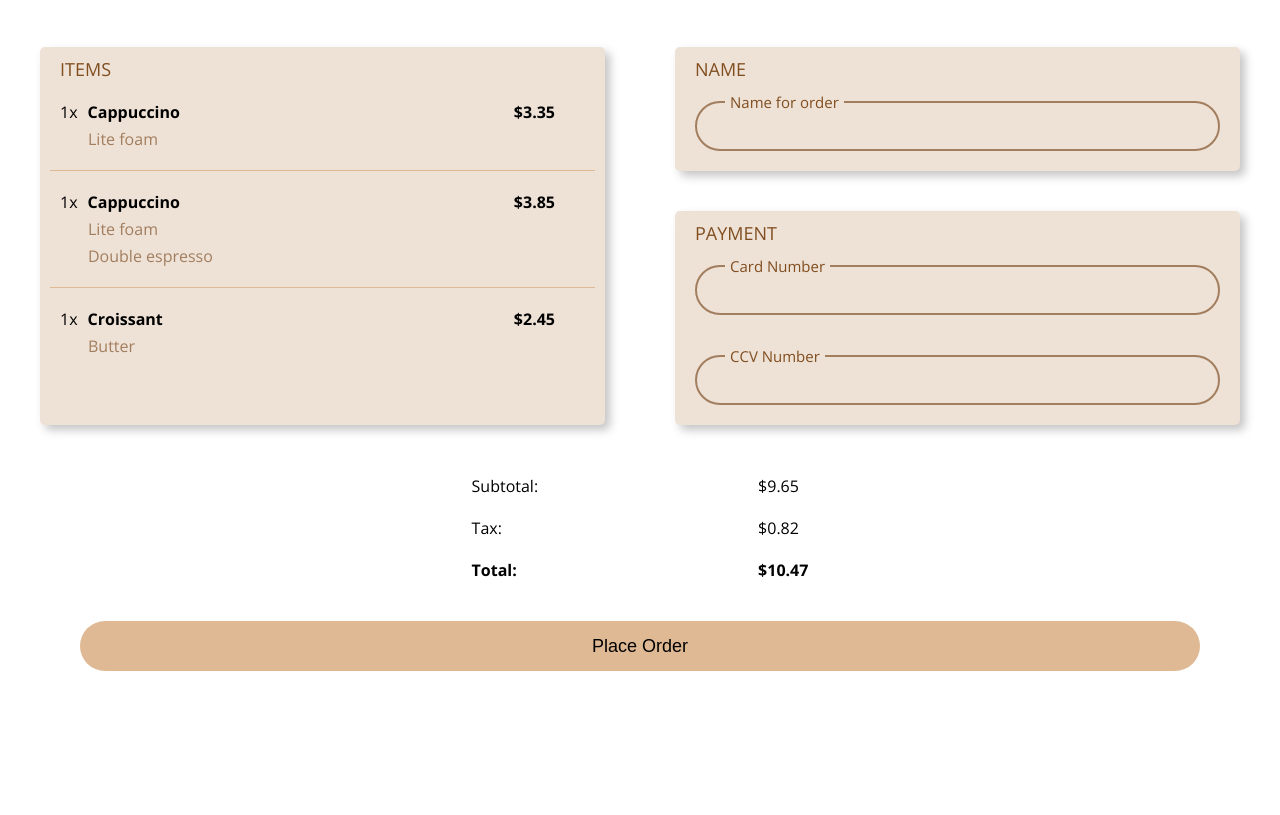
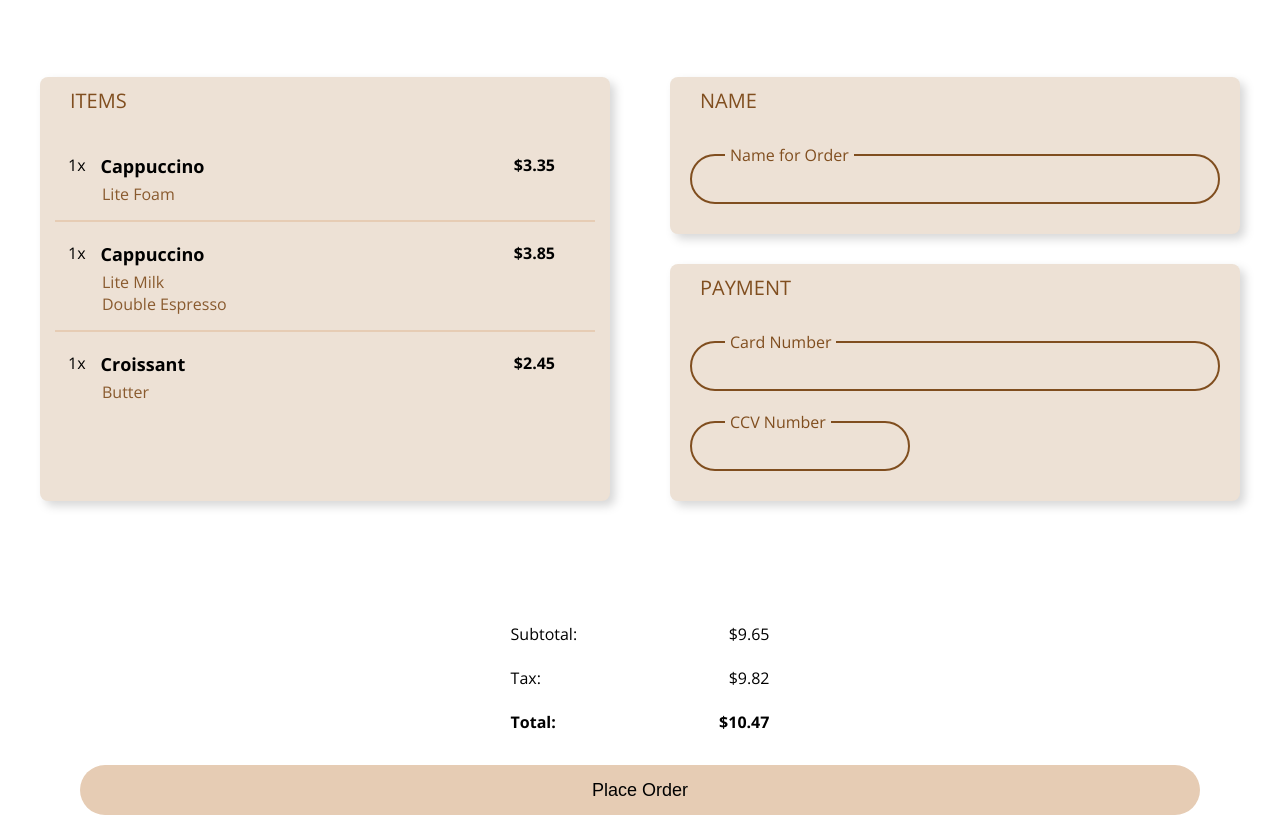
Before and after one commit to TimurJ/coffee-masters-project, a plain HTML site: page index.html in a window 1280 px wide. Shown: the part 103-918 px from the top of the page. Before the commit the page ends 800 px from the top, so only its background shows below. Drawn offline with nearby package versions, Linux system fonts and the light colour scheme.

Commit message:
final changes

```diff
--- a/index.html
+++ b/index.html
@@ -10,92 +10,95 @@
     />
     <title>Coffee Masters</title>
   </head>
+
   <body>
-    <section class="header">
+    <header class="header">
       <img
-        class="brand-logo"
+        class="brand-image"
         src="https://btholt.github.io/complete-intro-to-web-dev-v3/images/coffee_masters_logo.png"
         alt="coffee masters logo"
       />
       <h1 class="brand-name">Coffee Masters</h1>
-    </section>
+    </header>
 
     <section class="main">
-      <section class="items">
-        <h2 class="section-title">Items</h2>
+      <section class="items container">
+        <h2 class="container-title">Items</h2>
 
-        <div class="item">
-          <div class="amount-name">
+        <section class="item">
+          <div class="item-amount-and-name">
             <div class="item-amount">1x</div>
             <div class="item-name">Cappuccino</div>
           </div>
           <div class="item-price">$3.35</div>
-          <div class="extras">
-            <div class="item-extras">Lite foam</div>
-          </div>
-        </div>
+          <ul class="item-extras">
+            <li class="item-extra">Lite Foam</li>
+          </ul>
+        </section>
 
-        <div class="item">
-          <div class="amount-name">
+        <section class="item">
+          <div class="item-amount-and-name">
             <div class="item-amount">1x</div>
             <div class="item-name">Cappuccino</div>
           </div>
           <div class="item-price">$3.85</div>
-          <div class="extras">
-            <div class="item-extras">Lite foam</div>
-            <div class="item-extras">Double espresso</div>
-          </div>
-        </div>
+          <ul class="item-extras">
+            <li class="item-extra">Lite Milk</li>
+            <li class="item-extra">Double Espresso</li>
+          </ul>
+        </section>
 
-        <div class="item">
-          <div class="amount-name">
+        <section class="item">
+          <div class="item-amount-and-name">
             <div class="item-amount">1x</div>
             <div class="item-name">Croissant</div>
           </div>
           <div class="item-price">$2.45</div>
-          <div class="extras">
-            <div class="item-extras">Butter</div>
-          </div>
+          <ul class="item-extras">
+            <li class="item-extra">Butter</li>
+          </ul>
+        </section>
+      </section>
+
+      <section class="name container">
+        <h2 class="container-title">Name</h2>
+
+        <div class="input-container">
+          <label class="input-label" for="name">Name for Order</label>
+          <input type="text" class="input" id="name" />
         </div>
       </section>
 
-      <section class="name">
-        <h2 class="section-title">Name</h2>
-        <div class="input-and-label">
-          <label class="input-label" for="name">Name for order</label>
-          <input class="checkout-input" id="name" type="text" />
+      <section class="payment container">
+        <h2 class="container-title">Payment</h2>
+
+        <div class="input-container">
+          <label class="input-label" for="card-number">Card Number</label>
+          <input type="number" class="input" id="card-number" />
+        </div>
+
+        <div class="input-container">
+          <label class="input-label" for="ccv">CCV Number</label>
+          <input type="number" class="input ccv" id="ccv" />
         </div>
       </section>
 
-      <section class="payment">
-        <h2 class="section-title">Payment</h2>
-        <div class="input-and-label">
-          <label class="input-label" for="card-number">Card Number</label>
-          <input class="checkout-input" id="card-number" type="number" />
-        </div>
-        <div class="input-and-label">
-          <label class="input-label" for="ccv">CCV Number</label>
-          <input class="checkout-input ccv-input" id="ccv" type="number" />
-        </div>
-      </section>
-    </section>
+      <section class="total">
+        <table class="total-table">
+          <tr class="table-row">
+            <td class="table-cell">Subtotal:</td>
+            <td class="table-cell">$9.65</td>
+          </tr>
+          <tr class="table-row">
+            <td class="table-cell">Tax:</td>
+            <td class="table-cell">$9.82</td>
+          </tr>
+          <tr class="table-row">
+            <td class="table-cell">Total:</td>
+            <td class="table-cell">$10.47</td>
+          </tr>
+        </table>
 
-    <section class="total">
-      <section class="total-amount">
-        <div class="text">
-          <div class="total-text">Subtotal:</div>
-          <div class="total-text">Tax:</div>
-          <div class="total-text bolded">Total:</div>
-        </div>
-
-        <div class="price">
-          <div class="total-price">$9.65</div>
-          <div class="total-price">$0.82</div>
-          <div class="total-price bolded">$10.47</div>
-        </div>
-      </section>
-
-      <section class="place-order">
         <button class="order-button">Place Order</button>
       </section>
     </section>
--- a/style.css
+++ b/style.css
@@ -7,167 +7,160 @@ body {
   margin: 0px;
   font-family: "Open Sans", sans-serif;
 }
+
 .header {
   display: flex;
+  align-items: center;
   justify-content: center;
-  align-items: center;
-  color: rgb(233, 225, 178);
+  background-color: #43281d;
   height: 100px;
-  background-color: rgb(67 40 29);
+}
+
+.brand-image {
+  width: 50px;
+  height: 50px;
 }
 
 .brand-name {
+  color: #fbf2c0;
   font-size: 20px;
-}
-
-.brand-logo {
-  height: 50px;
-  width: 50px;
 }
 
 .main {
   display: grid;
   grid-template-columns: 1fr 1fr;
-  grid-template-areas: "items name" "items payment";
-  margin: 50px 40px 50px 40px;
-  column-gap: 70px;
-  row-gap: 40px;
+  grid-template-areas: "items name" "items payment" "total total";
+  row-gap: 30px;
+  column-gap: 60px;
+  margin: 80px 40px 0px 40px;
 }
 
 .items {
   grid-area: items;
-  background-color: rgb(238 225 214);
-  border-radius: 5px;
-  filter: drop-shadow(5px 5px 5px #c4c4c4);
 }
 
 .name {
   grid-area: name;
-  background-color: rgb(238 225 214);
-  border-radius: 5px;
-  filter: drop-shadow(5px 5px 5px #c4c4c4);
 }
 
 .payment {
   grid-area: payment;
-  background-color: rgb(238 225 214);
-  border-radius: 5px;
-  filter: drop-shadow(5px 5px 5px #c4c4c4);
 }
 
-.section-title {
+.total {
+  grid-area: total;
+}
+
+.container {
+  background-color: #ede1d5;
+  border-radius: 8px;
+  filter: drop-shadow(5px 5px 5px #d7d7d7);
+}
+
+.container-title {
+  color: #804e1f;
+  font-weight: 200;
+  font-size: 20px;
   text-transform: uppercase;
-  color: rgb(128 78 31);
-  font-size: 18px;
-  font-weight: 200;
-  margin: 10px 0px 0px 20px;
+  margin: 10px 0px 40px 30px;
 }
 
 .item {
   display: grid;
   grid-template-columns: 1fr 1fr;
-  margin: 20px 10px 0px 10px;
-  border-bottom: 1px solid rgb(222 185 148);
-  padding-bottom: 20px;
+  margin: 20px 15px 15px 15px;
+  border-bottom: 2px solid #e6ccb4;
 }
 
 .item:last-child {
   border-bottom: none;
 }
 
-.item-price {
-  text-align: end;
-  margin-right: 40px;
-  font-weight: bold;
+.item-amount-and-name {
+  display: flex;
 }
 
-.amount-name {
-  display: flex;
-  margin-left: 10px;
+.item-amount {
+  margin: 0px 15px 0px 13px;
 }
 
 .item-name {
-  margin-left: 10px;
   font-weight: bold;
+  font-size: 18px;
+}
+
+.item-price {
+  text-align: end;
+  font-weight: bold;
+  margin-right: 40px;
 }
 
 .item-extras {
-  margin: 5px 0px 0px 38px;
-  color: #a27e5e;
+  list-style: none;
+  margin: 5px 0px 15px 7px;
 }
 
-.name {
-  display: flex;
-  flex-direction: column;
+.item-extra {
+  color: #895a2e;
 }
 
-.payment {
-  display: flex;
-  flex-direction: column;
+.input-container {
+  position: relative;
+  margin: 0px 20px 30px 20px;
 }
 
-.input-and-label {
-  position: relative;
-  display: flex;
-  flex-direction: column;
+.input {
+  width: 100%;
+  border: 2px solid #804e1f;
+  border-radius: 100px;
+  background-color: #ede1d5;
+  height: 50px;
+  font-size: 18px;
+  padding: 0px 37px 0px 37px;
 }
 
 .input-label {
   position: absolute;
-  font-size: 15px;
+  color: #804e1f;
+  background-color: #ede1d5;
   padding: 5px;
-  left: 50px;
-  top: 6px;
-  color: rgb(128 78 31);
-  background-color: rgb(238 225 214);
-}
-.checkout-input {
-  border-radius: 100px;
-  height: 50px;
-  margin: 20px;
-  border: 2px solid #a27e5e;
-  background-color: rgb(238 225 214);
-  font-size: 17px;
-  padding: 0px 30px 0px 30px;
+  top: -15px;
+  left: 35px;
 }
 
-.total-amount {
-  display: flex;
-  justify-content: center;
-  margin-bottom: 20px;
+.ccv {
+  width: 220px;
 }
 
-.text {
-  margin-right: 100px;
+.total {
+  display: flex;
+  flex-direction: column;
+  margin-top: 80px;
 }
 
-.price {
-  margin-left: 120px;
+.total-table {
+  display: flex;
+  align-items: center;
+  justify-content: center;
 }
 
-.total-price {
-  margin-bottom: 20px;
+.table-cell {
+  padding: 10px 70px 10px 70px;
 }
 
-.total-text {
-  margin-bottom: 20px;
+.table-cell:last-child {
+  text-align: end;
 }
 
-.bolded {
+.table-row:last-child {
   font-weight: bold;
 }
 
-.place-order {
-  display: flex;
-  justify-content: center;
-  padding: 0px 80px 0px 80px;
+.order-button {
+  height: 50px;
+  border-radius: 100px;
+  border: none;
+  background-color: #e6ccb4;
+  font-size: 18px;
+  margin: 20px 40px 0px 40px;
 }
-
-.order-button {
-  border: none;
-  border-radius: 100px;
-  background-color: rgb(222 185 148);
-  font-size: 18px;
-  width: 100%;
-  height: 50px;
-}
```
